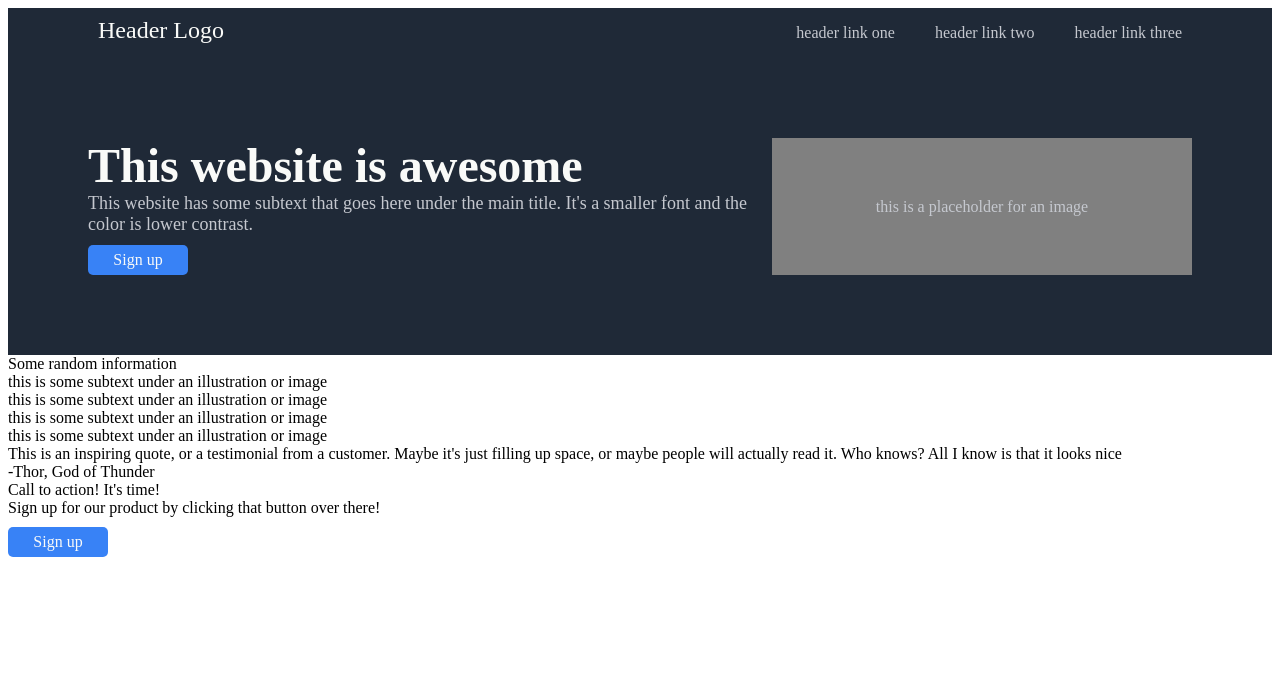
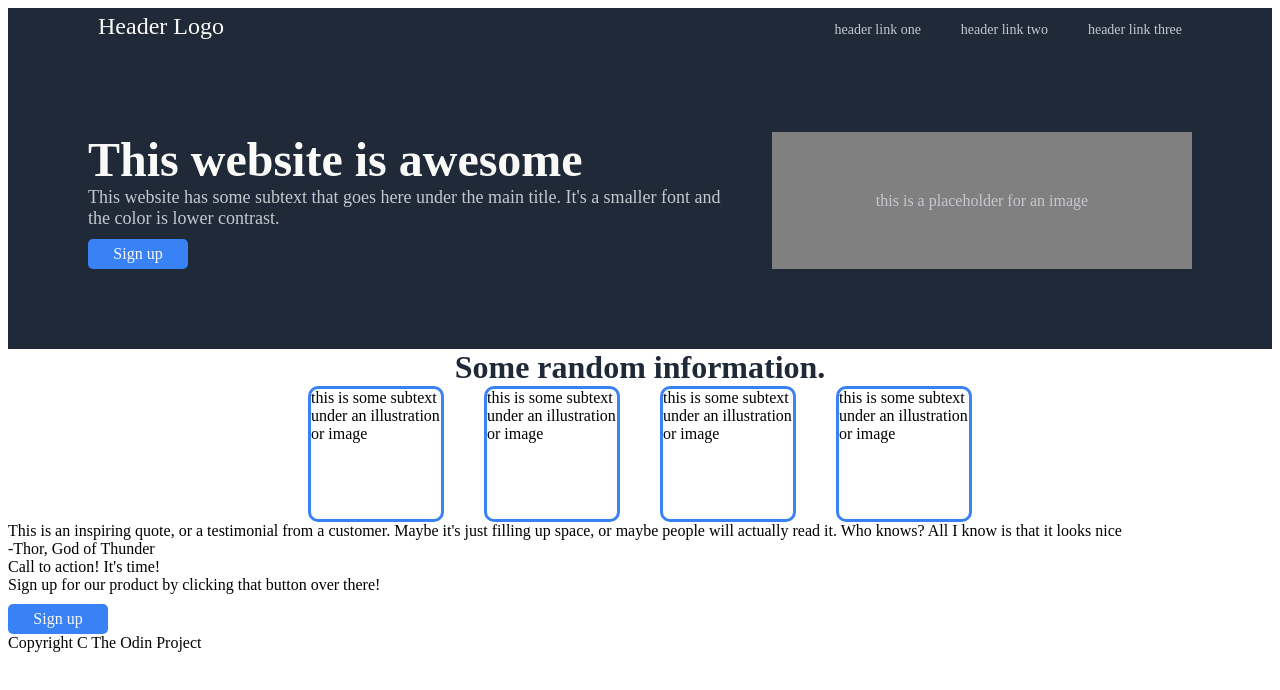
Before and after one commit to hansdav/landing-page, a plain HTML site: page index.html in a window 1280 px wide. Drawn offline with Linux system fonts and the light colour scheme.

Commit message:
information added

```diff
--- a/index.html
+++ b/index.html
@@ -22,20 +22,31 @@
         <div class="modal">Sign up</div>
     </div>
         <div class="hero-image">this is a placeholder for an image</div>
-
 </div>
 </div>
-<div class="information">Some random information</div>
-<div class="blue-box"></div>
-<div class="box-text">this is some subtext under an illustration or image</div>
-<div class="box-text">this is some subtext under an illustration or image</div>
-<div class="box-text">this is some subtext under an illustration or image</div>
-<div class="box-text">this is some subtext under an illustration or image</div>
+<div class="info-header">Some random information.</div>
+<div class="information">
+<div class="info-container">
+    <div class="box">
+        <div class="box-text">this is some subtext under an illustration or image</div>
+        </div>
+    <div class="box">
+        <div class="box-text">this is some subtext under an illustration or image</div>
+        </div>
+    <div class="box">
+        <div class="box-text">this is some subtext under an illustration or image</div>
+        </div>
+    <div class="box">
+        <div class="box-text">this is some subtext under an illustration or image</div>
+        </div>
+</div>
+</div>
 <div class="quote">This is an inspiring quote, or a testimonial from a customer. Maybe it's just filling up space, or maybe people will actually read it. Who knows? All I know is that it looks nice</div>
 <div class="thor">-Thor, God of Thunder</div>
 <div class="call-container">
 <div class="call-to-action">Call to action! It's time!<br>Sign up for our product by clicking that button over there!<br></div>
 <div class="modal">Sign up</div>
+<div class="footer">Copyright C The Odin Project</div>
 </div>
 </body>
 </html>
--- a/style.css
+++ b/style.css
@@ -21,7 +21,7 @@
 
 .header-links {
     display: flex;
-    font-size: 16px;
+    font-size: 14px;
     color: #c5c8cf;
     justify-content: end;
 
@@ -31,7 +31,7 @@
     display: flex;
     margin: 80px;
     max-height: 0%;
-    gap: 10px;
+    gap: 40px;
 }
 
 .hero-left {
@@ -76,3 +76,38 @@
     align-items: center;
     margin-top: 10px;
 }
+
+.information {
+    display: flex;
+    flex-wrap: wrap;
+    justify-content: center;
+}
+
+.info-header {
+    font-size: 32px;
+    font-weight: bolder;
+    color: #1F2937;
+    display: flex;
+    justify-content: center;
+}
+
+.info-container {
+    display: flex;
+    gap: 40px;
+    flex-wrap: wrap;
+}
+
+.box {
+    border-style: solid;
+    border-radius: 10px;
+    border-color: #3882F6;
+    border-width: 3px;
+    width: 130px;
+    height: 130px;
+
+
+}
+
+.box-text {
+
+}
```
